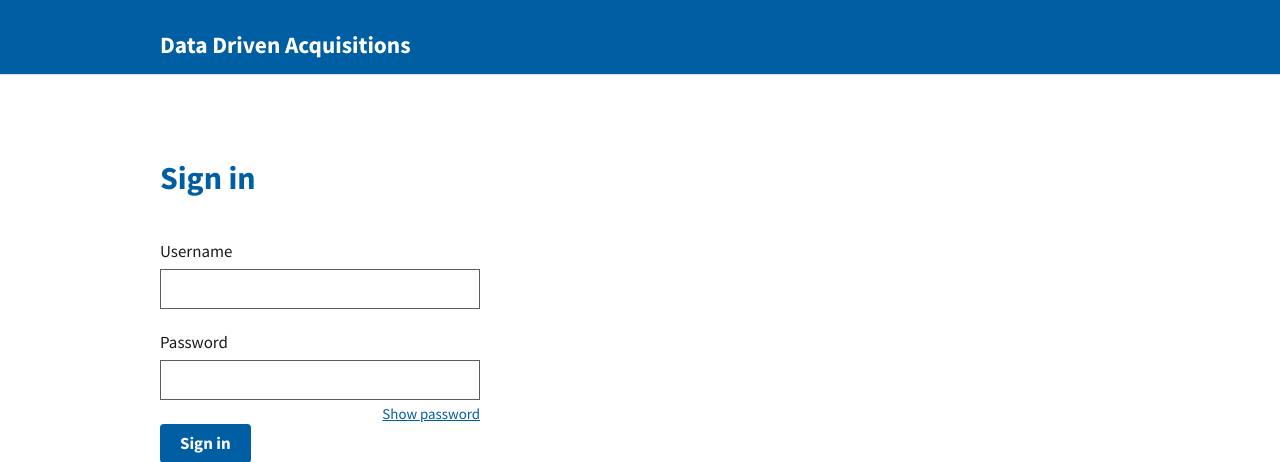
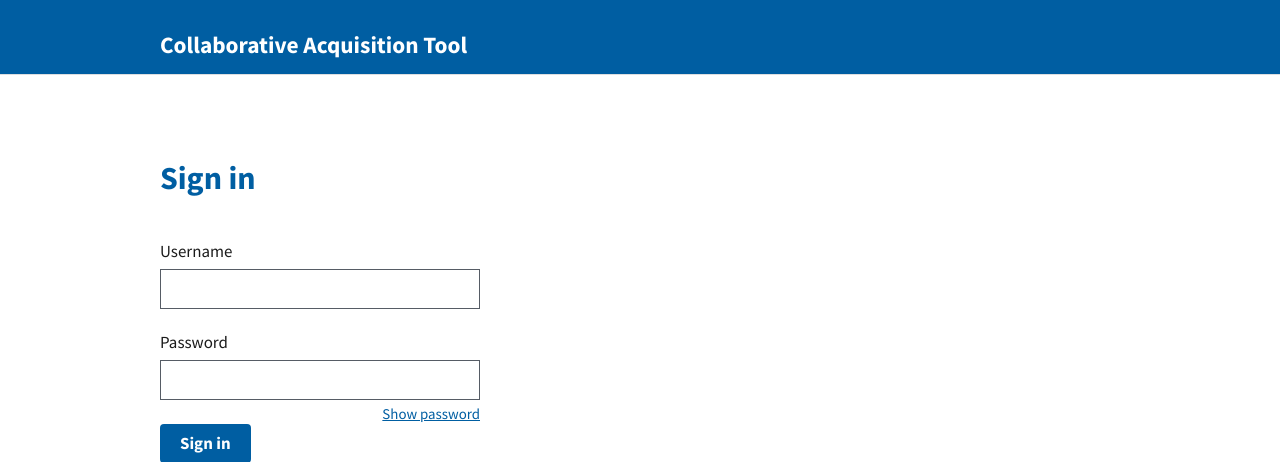
Before and after one commit to adam-grandt-tts/data-driven-acquisition, a Django app: page /accounts/login/ in a window 1280 px wide. Shown: the top 462 px of the page. Run offline with Django 3.2, Linux system fonts and the light colour scheme; parts of the project's set-up code (start-up, migrations or seed data) failed here and were passed over; some libraries are stand-ins or nearby versions.

Commit message:
Rename and bug fix

```diff
--- a/data_driven_acquisition/models.py
+++ b/data_driven_acquisition/models.py
@@ -191,7 +191,6 @@ class Folder(TimeStampedModel, StatusModel, SoftDeletableModel):
         '07 - Pending Closeout',
         '08 - Closed Out',
         '08a - 60 days before renewal',
-        '07b - 120 days before expiration',
         'A - P-card planning',
         'B - P-card active',
         'C - P-card closed'
--- a/data_driven_acquisition/templates/base.html
+++ b/data_driven_acquisition/templates/base.html
@@ -3,7 +3,7 @@
 <html lang="en">
     <head>
         <!-- meta block -->
-        <title>{% block title %}Data Driven Acquisitions{% endblock %}</title>
+        <title>{% block title %}Collaborative Acquisition Tool{% endblock %}</title>
         <meta charset="utf-8">
         <meta name="viewport" content="width=device-width, initial-scale=1.0">
         <meta http-equiv="X-UA-Compatible" content="IE=edge">
@@ -25,7 +25,7 @@
             <div class="usa-nav-container">
                 <div class="usa-navbar">
                     <div class="usa-logo" id="basic-logo">
-                        <em class="usa-logo__text"><a href="/" title="Home" aria-label="Home">Data Driven Acquisitions</a></em>
+                        <em class="usa-logo__text"><a href="/" title="Home" aria-label="Home">Collaborative Acquisition Tool</a></em>
                     </div>
                     <button class="usa-menu-btn">Menu</button>
                 </div>
--- a/data_driven_acquisition/templates/home.html
+++ b/data_driven_acquisition/templates/home.html
@@ -94,7 +94,7 @@
                             <td><a href="{% url 'package' package_id=package.id %}">{{ package.id }}</a></td>
                             <td><a href="{% url 'package' package_id=package.id %}">{{ package.name }}</a></td>
                             <td>{{ package.status }}</td>
-                            <td>{{ package.owner.name }}</td>
+                            <td>{{ package.owner|default:"Unassinged" }}</td>
                             <td>{{ package.office }}</td>
                         </tr>
                     {% endfor %}
--- a/data_driven_acquisition/urls.py
+++ b/data_driven_acquisition/urls.py
@@ -16,9 +16,9 @@ admin.site = AdminSitePlus()
 admin.sites.site = admin.site
 admin.autodiscover()
 
-admin.site.site_header = "Data Driven Acquisition Admin"
-admin.site.site_title = "Data Driven Acquisition Admin"
-admin.site.index_title = "Welcome the the DDA Admin"
+admin.site.site_header = "Collaborative Acquisition Tool Admin"
+admin.site.site_title = "Collaborative Acquisition Tool Admin"
+admin.site.index_title = "Welcome the the CAT Admin"
 
 app_name = 'data_driven_acquisition'
 
```
Also changed, not shown: README.md, 2 other files.
